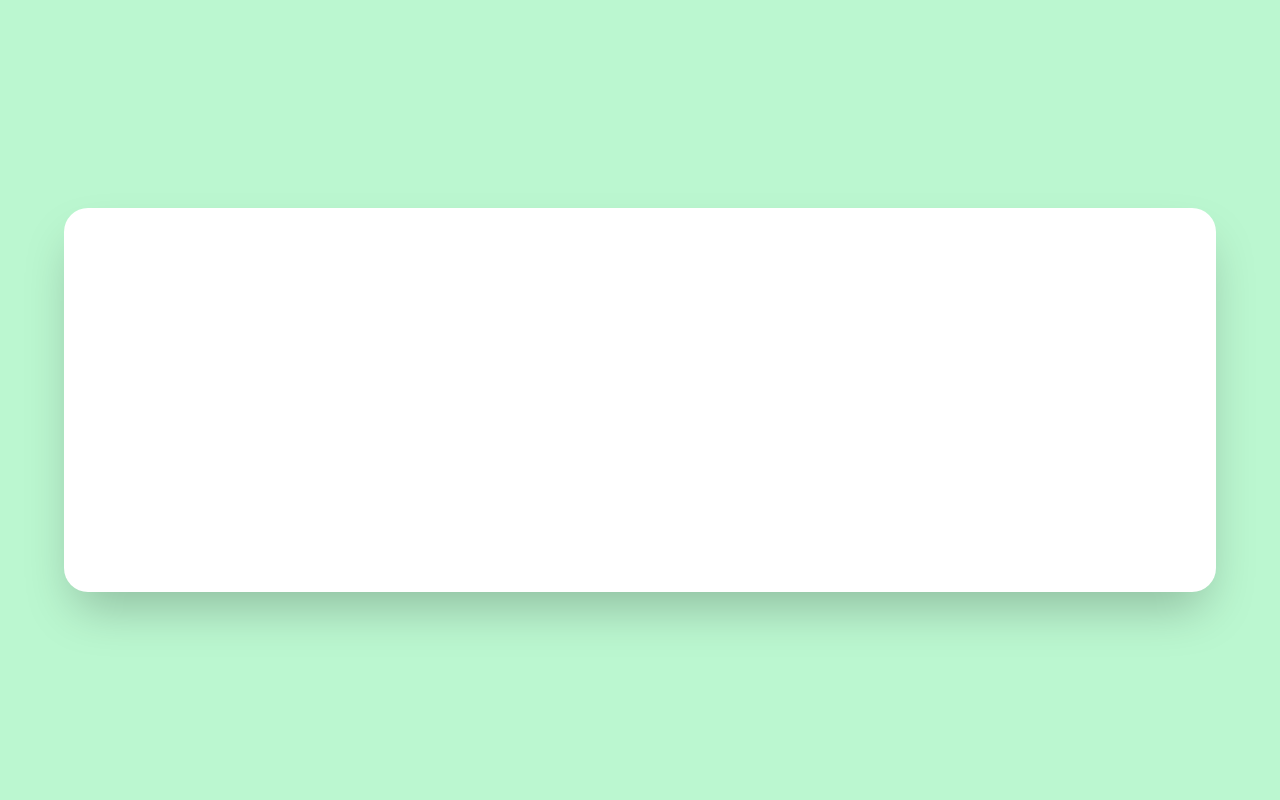
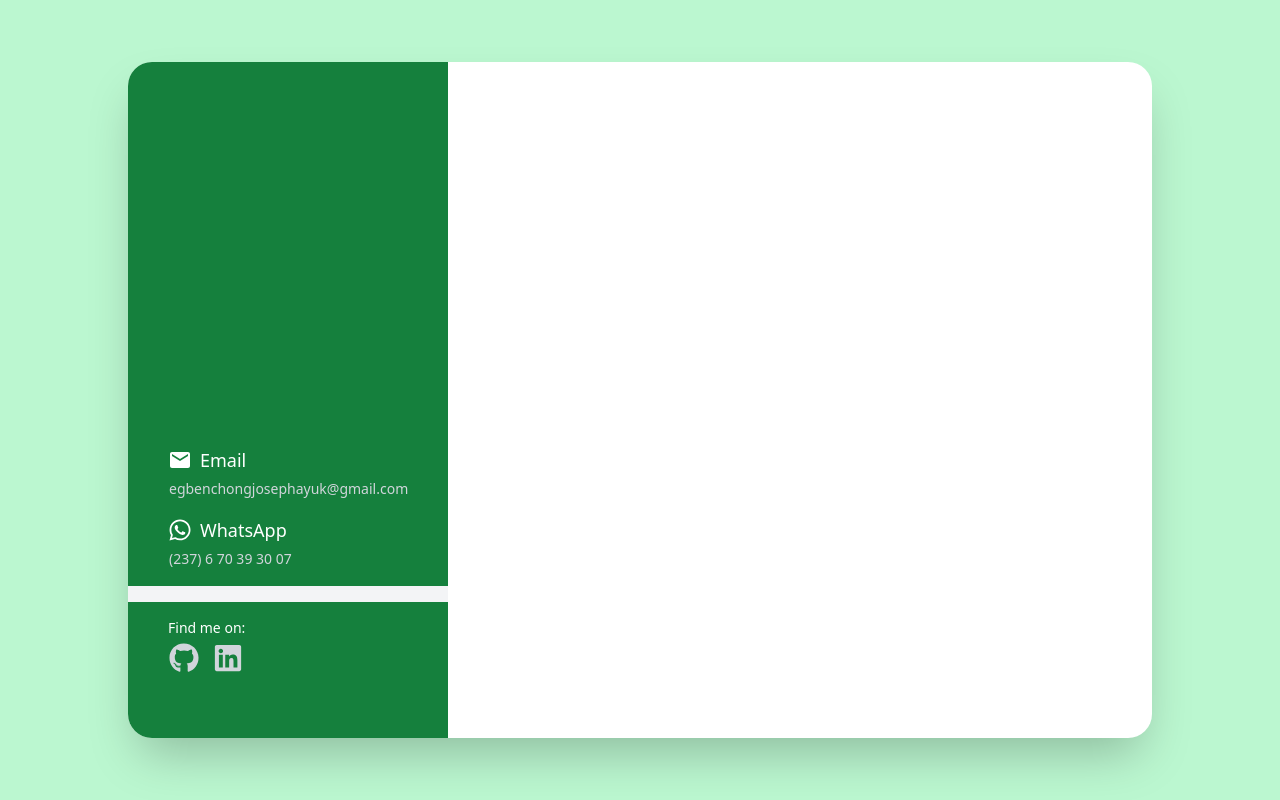
Before and after one commit to JoesephEgbenchong/business-card, a React (Create React App) app: page / in a window 1280 px wide. Built offline with nearby package versions, Linux system fonts and the light colour scheme.

Commit message:
Implementated Contact Section

```diff
--- a/package.json
+++ b/package.json
@@ -3,11 +3,13 @@
   "version": "0.1.0",
   "private": true,
   "dependencies": {
+    "@fontsource/poppins": "^5.0.8",
     "@testing-library/jest-dom": "^5.17.0",
     "@testing-library/react": "^13.4.0",
     "@testing-library/user-event": "^13.5.0",
     "react": "^18.2.0",
     "react-dom": "^18.2.0",
+    "react-icons": "^5.0.1",
     "react-router": "^6.21.2",
     "react-router-dom": "^6.21.2",
     "react-scripts": "5.0.1",
--- a/src/index.css
+++ b/src/index.css
@@ -1,3 +1,13 @@
+@import "@fontsource/poppins/400.css";
+@import "@fontsource/poppins/600.css";
+
 @tailwind base;
 @tailwind components;
 @tailwind utilities;
+
+@layer base{
+
+    body {
+        font-size: "Poppins", sans-serif;
+    }
+}
--- a/src/pages/Home.jsx
+++ b/src/pages/Home.jsx
@@ -1,10 +1,14 @@
 import React from 'react'
+import ContactSection from '../sections/ContactSection'
 
 export default function Home() {
+
   return (
     <>
         <div className='bg-green-200 min-h-screen flex items-center justify-center'>
-          <main className='bg-white h-96 w-full max-w-6xl rounded-3xl shadow-2xl'></main>
+          <main className='bg-white w-full max-w-5xl rounded-3xl shadow-2xl overflow-hidden'>
+            <ContactSection />
+          </main>
         </div>
     </>
   )
--- /dev/null
+++ b/src/sections/ContactSection.jsx
@@ -0,0 +1,56 @@
+import React from 'react'
+import {MdEmail} from "react-icons/md"
+import { FaGithub, FaLinkedin, FaPhone, FaWhatsapp } from "react-icons/fa6"
+
+const ContactLink =({href, children}) => {
+    return (
+        <a className='text-gray-300 transition-colors hover:text-white outline-none border focus-visible:border-white border-transparent focus-visible:text-white rounded-md'
+        target="_blank"
+        rel="noreferrer"
+        href={href}>
+            {children}
+        </a>
+    );
+}
+
+export default function ContactSection() {
+
+  return (
+    <section className='bg-green-700 max-w-xs text-white text-sm flex flex-col gap-4 px-10 pt-96 pb-16'>
+        <div className='flex flex-col gap-1'>
+            <div className='flex gap-2 items-center'>
+                <MdEmail className='text-2xl' />
+                <span className='text-lg'>Email</span>
+            </div>
+            <ContactLink href="mailto:egbenchongjosephayuk@gmail.com" >
+                egbenchongjosephayuk@gmail.com
+            </ContactLink>
+        </div>
+
+        <div className='flex flex-col gap-1'>
+            <div className='flex gap-2 items-center'>
+                <FaWhatsapp className="text-2xl" />
+                <span className='text-lg'>WhatsApp</span>
+            </div>
+            <ContactLink href="https://wa.me/237670393007" >
+                (237) 6 70 39 30 07
+            </ContactLink>
+        </div>
+
+        <hr className='border-8 border-gray-100 -mx-10'/>
+
+        <div className='flex flex-col gap-1'>
+            Find me on:
+            <div className='flex gap-3'>
+                <ContactLink href="https://github.com/JoesephEgbenchong" >
+                    <FaGithub className='text-3xl' />
+                </ContactLink>
+
+                <ContactLink href="https://www.linkedin.com/in/joseph-ayuk-egbenchong-ii-717a6a116/" >
+                    <FaLinkedin className='text-3xl' />
+                </ContactLink>
+            </div>
+        </div>
+    </section>
+  )
+}
```
Also changed, not shown: src/assets/images/user-photo.jpg, 1 other file (tests, documents, lock files or other folders).
